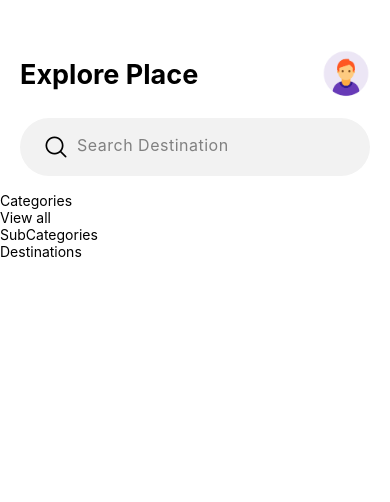
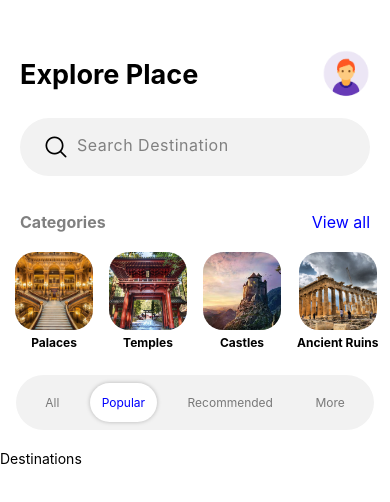
Before and after one commit to MonkeYor13/historic, a React Native app: screen /Home in a window 390 px wide. Shown: the top 502 px of the page. Built offline with nearby package versions, Linux system fonts and the light colour scheme.

Commit message:
categorias completado

```diff
--- a/src/components/Categories.js
+++ b/src/components/Categories.js
@@ -4,22 +4,73 @@ import {
   Text,
   TouchableOpacity,
   View,
+  Image,
 } from "react-native";
+import {
+  widthPercentageToDP as wp,
+  heightPercentageToDP as hp,
+} from "react-native-responsive-screen";
 import React from "react";
+import { categoriesData } from "../constants";
 
 export default function Categories() {
   return (
-    <View style={styles.container}>
-      <Text style={styles.titleMain}>Categories</Text>
-      <TouchableOpacity>
-        <Text style={styles.subTitle}>View all</Text>
-      </TouchableOpacity>
-
-      <ScrollView>
-
+    <View>
+      <View style={styles.container}>
+        <Text style={styles.titleMain}>Categories</Text>
+        <TouchableOpacity>
+          <Text style={styles.subTitle}>View all</Text>
+        </TouchableOpacity>
+      </View>
+      <ScrollView
+        horizontal
+        contentContainerStyle={{
+          paddingHorizontal: 15,
+          gap: 16,
+        }}
+        showsHorizontalScrollIndicator={false}
+      >
+        {categoriesData.map((category, index) => {
+          return (
+            <TouchableOpacity key={index} style={styles.card}>
+              <Image source={category.image} style={styles.cardImage} />
+              <Text style={styles.cardTitle}>{category.title}</Text>
+            </TouchableOpacity>
+          );
+        })}
       </ScrollView>
     </View>
   );
 }
 
-const styles = StyleSheet.create({});
+const styles = StyleSheet.create({
+  container: {
+    flexDirection: "row",
+    marginHorizontal: 20,
+    justifyContent: "space-between",
+    alignItems: "center",
+    paddingVertical: 20,
+  },
+  titleMain: {
+    fontWeight: "bold",
+    color: "gray",
+    fontSize: wp(4),
+  },
+  subTitle: {
+    fontSize: wp(4),
+    color: "blue",
+  },
+  card: {
+    alignItems: "center",
+  },
+  cardImage: {
+    width: wp(20),
+    height: wp(20),
+    borderRadius: wp(5),
+  },
+  cardTitle: {
+    fontWeight: "bold",
+    fontSize: wp(3),
+    paddingVertical: 5,
+  },
+});
--- /dev/null
+++ b/src/components/SortCategories.js
@@ -0,0 +1,62 @@
+import { StyleSheet, Text, TouchableOpacity, View } from "react-native";
+import React, { useState } from "react";
+import { sortCategoryData } from "../constants";
+import {
+  widthPercentageToDP as wp,
+  heightPercentageToDP as hp,
+} from "react-native-responsive-screen";
+
+export default function SortCategories() {
+  const [activeSort, setActiveSort] = useState("Popular");
+  return (
+    <View style={styles.container}>
+      {sortCategoryData.map((sort, index) => {
+        let isActive = sort == activeSort;
+        let activeButtonClass = isActive ? styles.active : {};
+        return (
+          <TouchableOpacity
+            onPress={() => setActiveSort(sort)}
+            key={index}
+            style={[styles.activeOnPress, activeButtonClass]}
+          >
+            <Text
+              style={{
+                color: isActive ? "blue" : "rgba(0,0,0,0.5)",
+                fontSize: wp(3),
+              }}
+            >
+              {sort}
+            </Text>
+          </TouchableOpacity>
+        );
+      })}
+    </View>
+  );
+}
+
+const styles = StyleSheet.create({
+  container: {
+    flexDirection: "row",
+    justifyContent: "space-around",
+    alignItems: "center",
+    marginHorizontal: 16,
+    backgroundColor: "#f2f2f2",
+    borderRadius: 50,
+    padding: 8,
+  },
+  active: {
+    backgroundColor: "white",
+    shadowColor: "#000",
+    shadowOffset: {
+      width: 0,
+      height: 0,
+    },
+    shadowOpacity: 0.25,
+    shadowRadius: 4,
+    elevation: 5,
+  },
+  activeOnPress:{
+    padding: 12,
+    borderRadius: 50,
+  }
+});
--- a/src/components/SubCategories.js
+++ /dev/null
@@ -1,12 +0,0 @@
-import { StyleSheet, Text, View } from "react-native";
-import React from "react";
-
-export default function SubCategories() {
-  return (
-    <View>
-      <Text>SubCategories</Text>
-    </View>
-  );
-}
-
-const styles = StyleSheet.create({});
--- a/src/screens/HomeScreen.js
+++ b/src/screens/HomeScreen.js
@@ -14,7 +14,7 @@ import {
 } from "react-native-responsive-screen";
 import AntDesign from "@expo/vector-icons/AntDesign";
 import Categories from "../components/Categories";
-import SubCategories from "../components/SubCategories";
+import SortCategories from "../components/SortCategories";
 import Destinations from "../components/Destinations";
 
 export default function HomeScreen() {
@@ -52,8 +52,8 @@ export default function HomeScreen() {
           <Categories />
         </View>
         {/* Sub-categories */}
-        <View style={styles.subCategories}>
-          <SubCategories />
+        <View style={styles.sortCategories}>
+          <SortCategories />
         </View>
         {/* Destinations */}
         <View style={styles.destinations}>
@@ -104,4 +104,10 @@ const styles = StyleSheet.create({
     paddingLeft: 4,
     letterSpacing: 0.5,
   },
+  categories:{
+    marginBottom: 20,
+  },
+  sortCategories:{
+    marginBottom: 20,
+  },
 });
```
